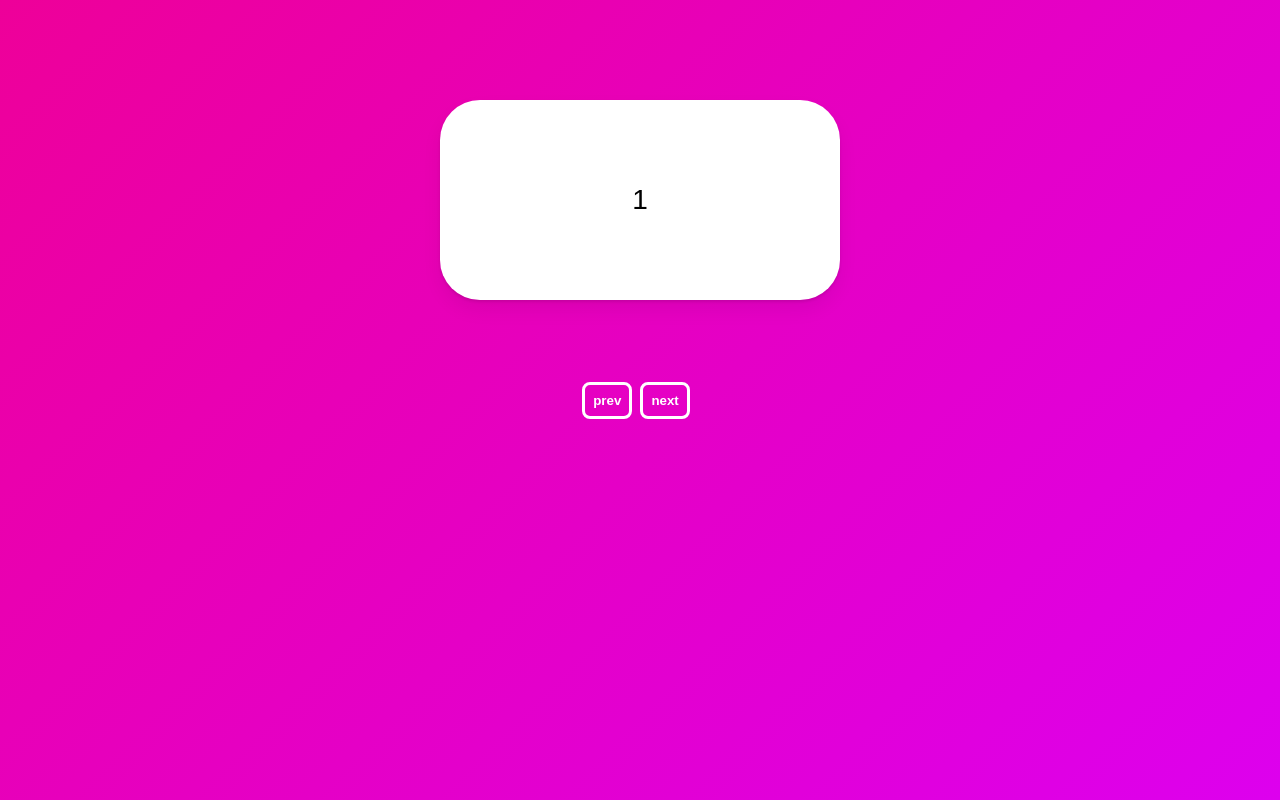
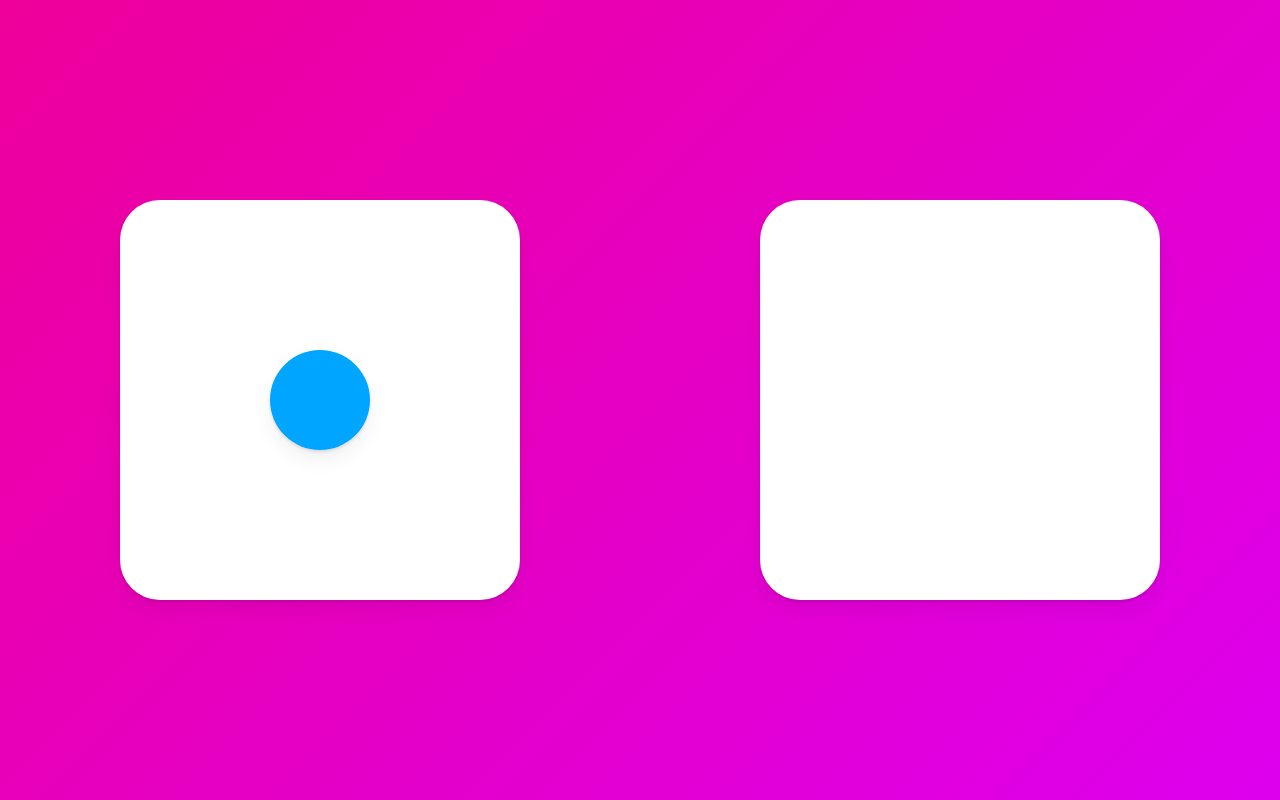
Before and after one commit to Typonote/FramerMotion, a React (Create React App) app: page / in a window 1280 px wide. Built offline with nearby package versions, Linux system fonts and the light colour scheme.

Commit message:
#12 Using layoutId

```diff
--- a/src/App.tsx
+++ b/src/App.tsx
@@ -1,98 +1,48 @@
 import styled from "styled-components";
-import { AnimatePresence, motion } from "framer-motion";
+import { motion } from "framer-motion";
 import { useState } from "react";
 
 const Wrapper = styled(motion.div)`
   height: 100vh;
   width: 100vw;
   display: flex;
-  justify-content: center;
+  justify-content: space-around;
   align-items: center;
-  flex-direction: column;
 `;
 
 const Box = styled(motion.div)`
   width: 400px;
-  height: 200px;
+  height: 400px;
   background-color: rgba(255, 255, 255, 1);
   border-radius: 40px;
-  position: absolute;
-  top: 100px;
   display: flex;
   justify-content: center;
   align-items: center;
-  font-size: 28px;
   box-shadow: 0 2px 3px rgba(0, 0, 0, 0.1), 0 10px 20px rgba(0, 0, 0, 0.06);
 `;
 
-const Btn = styled.button`
-  margin-right: 0.5rem;
-  padding: 0.5rem;
-  border-radius: 0.5rem;
-  border: none;
-  font-weight: 700;
-  cursor: pointer;
-  background-color: transparent;
-  border: 3px solid white;
-  color: white;
-
-  &:hover {
-    color: black;
-    background-color: white;
-  }
+const Circle = styled(motion.div)`
+  background-color: #00a5ff;
+  height: 100px;
+  width: 100px;
+  box-shadow: 0 2px 3px rgba(0, 0, 0, 0.1), 0 10px 20px rgba(0, 0, 0, 0.06);
 `;
 
-const box = {
-  entry: (back: boolean) => ({
-    x: back ? -500 : 500,
-    opacity: 0,
-    scale: 0,
-  }),
-  center: {
-    x: 0,
-    opacity: 1,
-    scale: 1,
-    transition: {
-      duration: 0.5,
-    },
-  },
-  exit: (back: boolean) => ({
-    x: back ? 500 : -500,
-    opacity: 0,
-    scale: 0,
-    transition: { duration: 0.5 },
-  }),
-};
-
 function App() {
-  const [visible, setVisible] = useState(1);
-  const [back, setBack] = useState(false);
-  const nextPlease = () => {
-    setBack(false);
-    setVisible((prev) => (prev === 10 ? 10 : prev + 1));
-  };
-  const prevPlease = () => {
-    setBack(true);
-    setVisible((prev) => (prev === 1 ? 1 : prev - 1));
-  };
+  const [clicked, setClicked] = useState(false);
+  const toggleClicked = () => setClicked((prev) => !prev);
   return (
-    <Wrapper>
-      <AnimatePresence exitBeforeEnter custom={back}>
-        <Box
-          custom={back}
-          variants={box}
-          initial="entry"
-          animate="center"
-          exit="exit"
-          key={visible}
-        >
-          {visible}
-        </Box>
-      </AnimatePresence>
-      <div>
-        <Btn onClick={prevPlease}>prev</Btn>
-        <Btn onClick={nextPlease}>next</Btn>
-      </div>
+    <Wrapper onClick={toggleClicked}>
+      <Box>
+        {!clicked ? (
+          <Circle layoutId="circle" style={{ borderRadius: 50 }} />
+        ) : null}
+      </Box>
+      <Box>
+        {clicked ? (
+          <Circle layoutId="circle" style={{ borderRadius: 0, scale: 2 }} />
+        ) : null}
+      </Box>
     </Wrapper>
   );
 }
```
